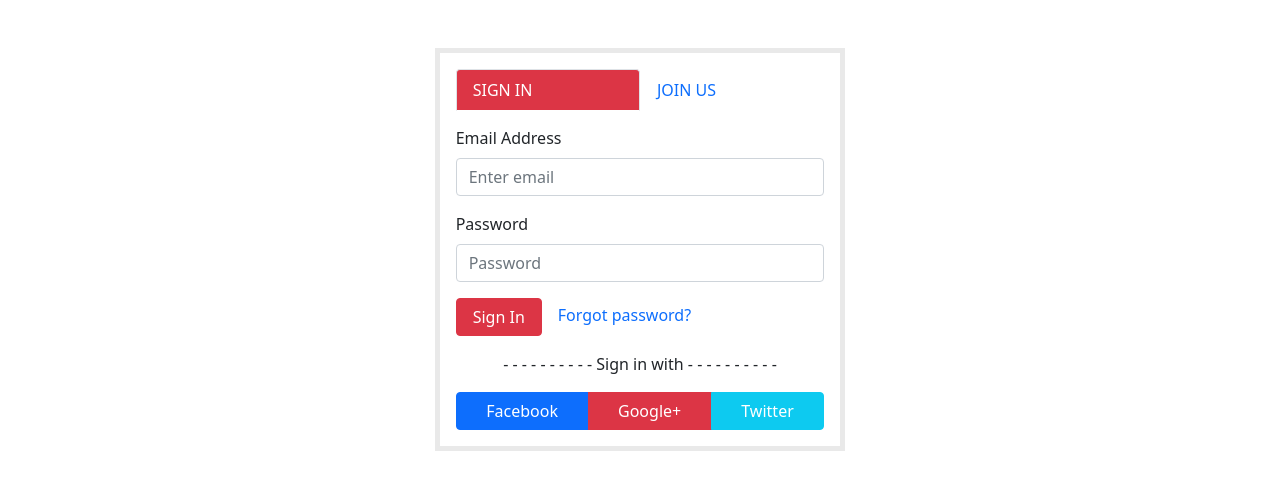
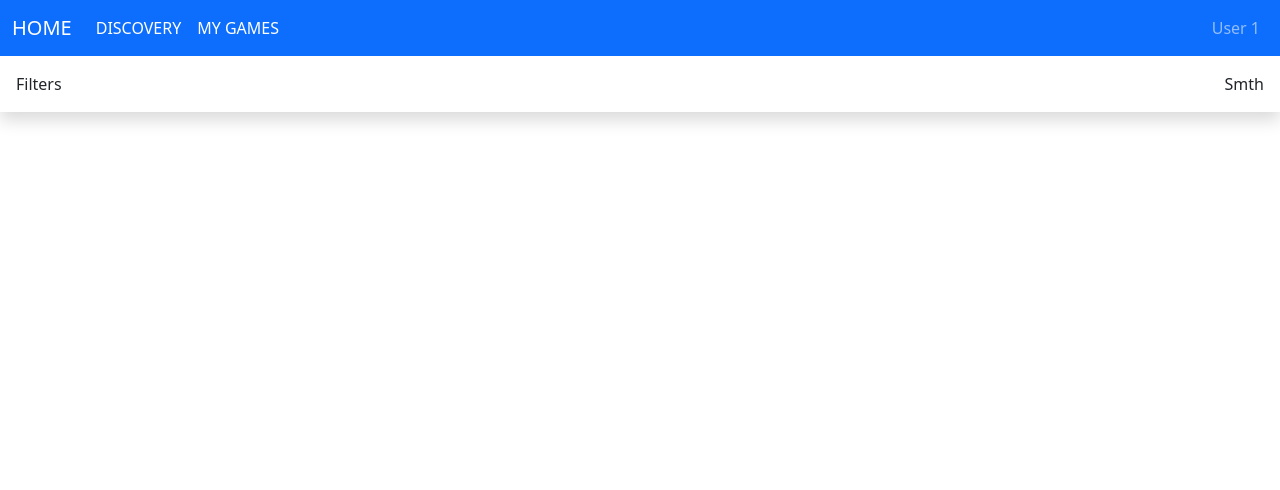
Before and after one commit to mabrur-h/games_catalog, a React (Create React App) app: page / in a window 1280 px wide. Shown: the top 490 px of the page. Built offline with nearby package versions, Linux system fonts and the light colour scheme.

Commit message:
create navbar component

```diff
--- a/src/App.tsx
+++ b/src/App.tsx
@@ -1,15 +1,15 @@
 import React from 'react';
-import logo from './logo.svg';
 import './App.css';
-import Button from "react-bootstrap/Button"
-import LoginComponent from "./components/login.component";
+import AuthPage from "./pages/Auth";
+import HomePage from "./pages/Home";
 
 function App() {
-  return (
-    <div className="App">
-      <LoginComponent />
-    </div>
-  );
+    return (
+        <div className="App">
+            {/*<AuthPage />*/}
+            <HomePage/>
+        </div>
+    );
 }
 
 export default App;
--- /dev/null
+++ b/src/components/Header/index.tsx
@@ -0,0 +1,14 @@
+import { Navbar, Container, Nav, Row, Col } from "react-bootstrap"
+
+export default function HeaderComponent() {
+    return (
+        <div className="shadow">
+            <Container fluid>
+                <Row className="py-3 px-1">
+                    <Col md={4} className="text-start">Filters</Col>
+                    <Col md={{ span: 4, offset: 4 }} className="text-end">Smth</Col>
+                </Row>
+            </Container>
+        </div>
+    )
+}
--- /dev/null
+++ b/src/components/Navbar/index.tsx
@@ -0,0 +1,24 @@
+import { Navbar, Container, Nav } from "react-bootstrap"
+
+export default function NavbarComponent() {
+    return (
+        <Navbar bg="primary" variant="dark">
+            <Container fluid>
+                <Navbar.Brand href="/" className="text-uppercase">
+                    Home
+                </Navbar.Brand>
+                <Nav className="me-auto">
+                    <Nav.Link href="/home" className="text-uppercase text-white">
+                        Discovery
+                    </Nav.Link>
+                    <Nav.Link href="/features" className="text-uppercase text-white">
+                        My Games
+                    </Nav.Link>
+                </Nav>
+                <Nav>
+                    <Nav.Link href="/pricing">User 1</Nav.Link>
+                </Nav>
+            </Container>
+        </Navbar>
+    )
+}
--- /dev/null
+++ b/src/pages/Auth/index.tsx
@@ -0,0 +1,7 @@
+import AuthComponent from "../../components/Auth";
+
+export default function AuthPage() {
+    return (
+        <AuthComponent />
+    )
+}
--- /dev/null
+++ b/src/pages/Home/index.tsx
@@ -0,0 +1,11 @@
+import NavbarComponent from "../../components/Navbar";
+import HeaderComponent from "../../components/Header";
+
+export default function HomePage() {
+    return (
+        <div>
+            <NavbarComponent />
+            <HeaderComponent />
+        </div>
+    )
+}
```
Also changed, not shown: src/components/Auth/index.tsx (renamed from src/components/login.component.tsx, +3 -6 lines), src/components/Auth/style.css (renamed from src/components/login.style.css).
